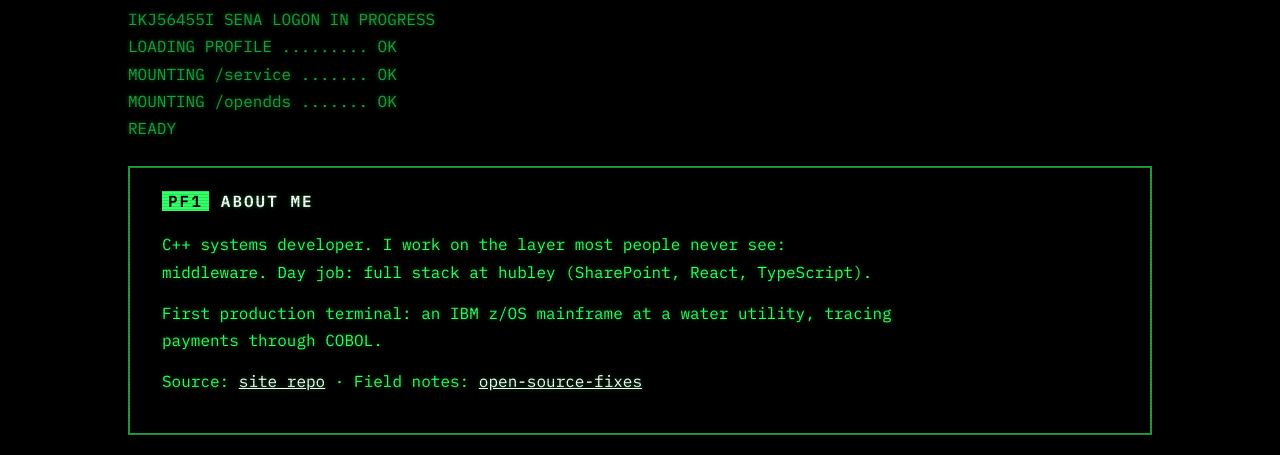
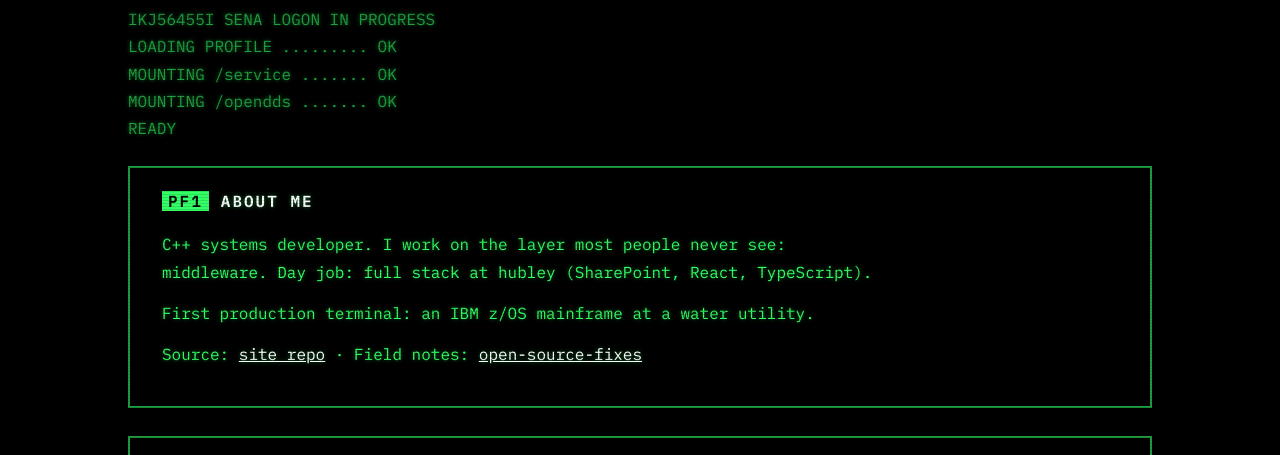
Before and after one commit to SenaDev2023/SenaDev2023.github.io, a plain HTML site: page index.html in a window 1280 px wide. Shown: the part 279-734 px from the top of the page. Drawn offline with Linux system fonts and the light colour scheme.

```diff
--- a/index.html
+++ b/index.html
@@ -38,7 +38,7 @@
     <section id="about" class="panel prose">
       <h2><span class="pf">PF1</span>ABOUT ME</h2>
       <p>C++ systems developer. I work on the layer most people never see: middleware. Day job: full stack at hubley (SharePoint, React, TypeScript).</p>
-      <p>First production terminal: an IBM z/OS mainframe at a water utility, tracing payments through COBOL. </p>
+      <p>First production terminal: an IBM z/OS mainframe at a water utility. </p>
       <p>Source: <a href="https://github.com/SenaDev2023/SenaDev2023.github.io">site repo</a> · Field notes: <a href="https://github.com/SenaDev2023/open-source-fixes">open-source-fixes</a></p>
     </section>
 
```
